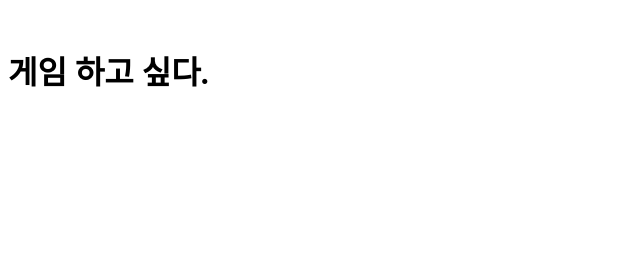
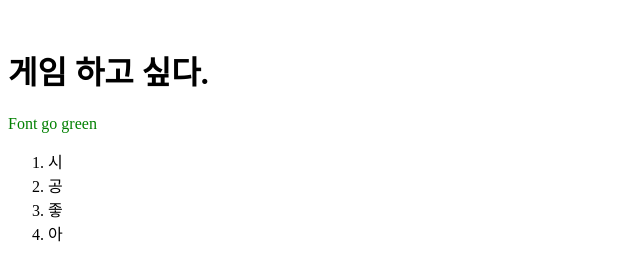
Before and after one commit to reroad/gamepag, a plain HTML site: page index.html in a window 1280 px wide. Shown: the whole page, without its empty margins (0-640 px from the left). Drawn offline with Linux system fonts and the light colour scheme.

Commit message:
Update index.html

```diff
--- a/index.html
+++ b/index.html
@@ -5,6 +5,13 @@
   </head>
 
   <body>
+    <font color = green> Font go green </font>
+    <ol>
+      <li>시</li>
+      <li>공</li>
+      <li>좋</li>
+      <li>아</li>
+  </ol>
 
  </body>
 </html>
```
Lines whose indentation alone changed are shown as unchanged.
